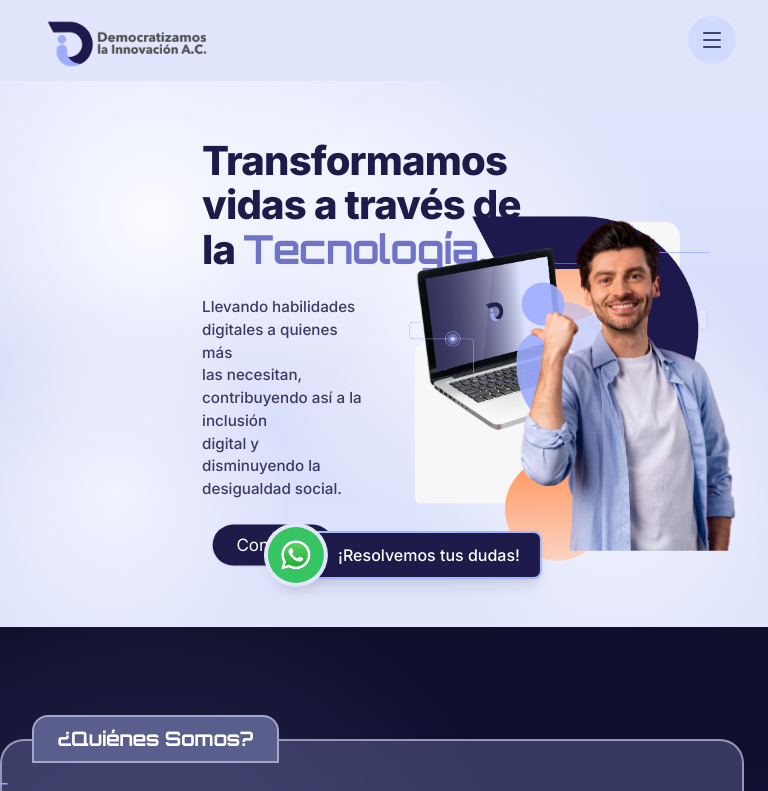
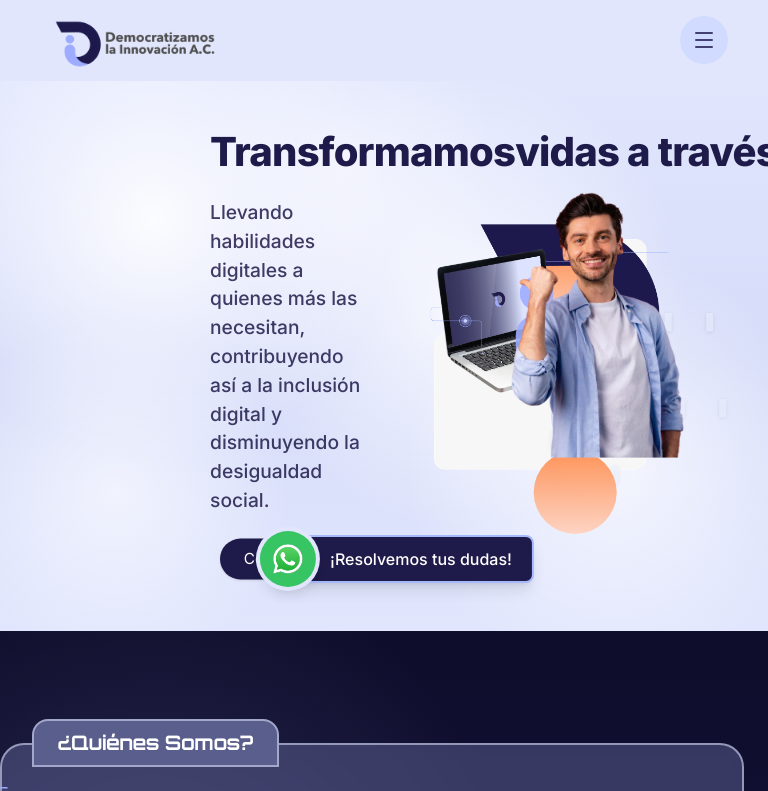
Before and after one commit to torozcodli/DemocratizamosWeb, a Next.js app: page / in a window 768 px wide. Shown: the top 791 px of the page. Built offline with nearby package versions, Linux system fonts and the light colour scheme; a web font is replaced by a local one.

Commit message:
refactor: make Hero and Navbar fully responsive by breakpoint ranges - unify containers, remove negative offsets in tablet, implement fluid typography, and maintain desktop (xl+) unchanged

```diff
--- a/src/app/globals.css
+++ b/src/app/globals.css
@@ -160,8 +160,8 @@
   /* Desktop - NO aplicar ningún estilo, dejar que las clases de Tailwind funcionen */
 
 
-  /* Fix para laptop y backplate más chicos solo en iPad */
-  @media (min-width: 768px) and (max-width: 1023px) {
+  /* Fix para tablet (768-1279px) - NO afectar desktop (xl+) */
+  @media (min-width: 768px) and (max-width: 1279px) {
     .hero-laptop-container {
       transform: scale(0.56) translateY(-3cm) translateX(-3cm) !important;
     }
@@ -177,57 +177,13 @@
     .hero-whatsapp-banner {
       transform: translateX(-4.5cm) !important;
     }
-  }
-  @media (min-width: 1024px) and (max-width: 1279px) {
-    .hero-laptop-container {
-      transform: scale(0.57) translateY(-3cm) translateX(-3cm) !important;
-    }
-    .hero-backplate-container {
-      transform: scale(0.7) translateX(calc(-20% - 2cm - 5px)) !important;
-    }
-    .hero-circle-small {
-      transform: translateY(1.5cm) translateX(-1cm) scale(0.9) !important;
-    }
-    .hero-circle-large {
-      transform: scale(0.6) translateX(6cm) !important;
-    }
-    .hero-whatsapp-banner {
-      transform: translateX(-4.5cm) !important;
-    }
-  }
-
-  /* Fix para texto más chico y más a la derecha solo en iPad */
-  @media (min-width: 768px) and (max-width: 1023px) {
-    .hero-section-container {
-      min-height: 450px !important;
-    }
-    .hero-title {
-      font-size: 2.5rem !important;
-      line-height: 1.1 !important;
-      margin-left: 4.5cm !important;
-    }
-    .hero-description {
-      font-size: 0.95rem !important;
-      margin-left: 4.5cm !important;
-      max-width: 45ch !important;
-      line-height: 1.5 !important;
-    }
-    .hero-cta-button {
-      transform: scale(0.85) !important;
-      margin-left: 4.5cm !important;
-    }
-  }
-  @media (min-width: 1024px) and (max-width: 1279px) {
     .hero-section-container {
       min-height: 500px !important;
     }
     .hero-title {
-      font-size: 2.75rem !important;
-      line-height: 1.1 !important;
       margin-left: 4.5cm !important;
     }
     .hero-description {
-      font-size: 1rem !important;
       margin-left: 4.5cm !important;
       max-width: 45ch !important;
       line-height: 1.5 !important;
@@ -237,4 +193,17 @@
       margin-left: 4.5cm !important;
     }
   }
+
+  /* Ajustes específicos para iPad más pequeños (768-1023px) */
+  @media (min-width: 768px) and (max-width: 1023px) {
+    .hero-laptop-container {
+      transform: scale(0.55) translateY(-3cm) translateX(-3cm) !important;
+    }
+    .hero-section-container {
+      min-height: 450px !important;
+    }
+    .hero-cta-button {
+      transform: scale(0.85) !important;
+    }
+  }
 }
--- a/src/components/sections/Hero.tsx
+++ b/src/components/sections/Hero.tsx
@@ -5,7 +5,7 @@ import HeroIllustration from '@/components/landing/HeroIllustration';
 
 export function Hero() {
   return (
-    <section id="inicio" className="pt-8 md:pt-12 lg:pt-14 pb-8 md:pb-12 lg:pb-16 relative w-full overflow-x-clip">
+    <section id="inicio" className="pt-6 sm:pt-8 md:pt-12 xl:pt-14 pb-6 sm:pb-8 md:pb-12 xl:pb-16 relative w-full overflow-x-clip">
       {/* Background */}
       <div
         className="absolute inset-0 z-0"
@@ -21,44 +21,40 @@ export function Hero() {
         }}
       />
 
-      <div className="max-w-7xl mx-auto pl-0 pr-4 sm:pr-6 md:pl-8 md:pr-8 lg:pl-0 lg:pr-8 relative z-10">
-        <div className="hero-section-container grid grid-cols-1 md:grid-cols-2 md:gap-10 lg:gap-14 items-center relative min-h-[500px] md:min-h-[600px] lg:min-h-[700px]">
+      <div className="max-w-7xl mx-auto w-full px-4 sm:px-6 md:px-10 xl:px-8 relative z-10">
+        <div className="hero-section-container grid grid-cols-1 md:grid-cols-2 md:gap-8 lg:gap-10 xl:gap-14 items-center relative min-h-[500px] md:min-h-[550px] xl:min-h-[700px]">
           {/* Lado izquierdo */}
-          <div className="space-y-6 md:space-y-6 lg:space-y-8 lg:-ml-18 z-10">
-            <h1 className="hero-title font-inter font-extrabold text-[#1E1A49] text-[48px] sm:text-[56px] md:text-[56px] lg:text-[72px] leading-[1.1] tracking-[-0.02em]">
+          <div className="space-y-4 sm:space-y-5 md:space-y-6 xl:space-y-8 xl:-ml-18 z-10 order-1 md:order-1">
+            <h1 className="hero-title font-inter font-extrabold text-[#1E1A49] text-[clamp(32px,8vw,56px)] md:text-[clamp(40px,5vw,56px)] xl:text-[72px] leading-[1.1] tracking-[-0.02em]">
               Transformamos
-              <br className="hidden md:block" />
+              <br className="hidden xl:block" />
               <span className="whitespace-nowrap">vidas a través de</span>
-              <br className="hidden md:block" />
+              <br className="hidden xl:block" />
               <span className="whitespace-nowrap">
                 <span>la </span>
                 <span className="tech-word text-[#6F74C9]">Tecnología.</span>
               </span>
             </h1>
 
-            <p className="hero-description mt-4 max-w-[52ch] text-left text-[22px] md:text-[20px] lg:text-[22px] font-medium leading-normal text-[#1E1A49]/85">
-              Llevando habilidades digitales a quienes más
-              <br className="hidden md:block" />
-              las necesitan, contribuyendo así a la inclusión
-              <br className="hidden md:block" />
-              digital y disminuyendo la desigualdad social.
+            <p className="hero-description mt-3 sm:mt-4 max-w-[52ch] text-left text-[clamp(16px,4vw,20px)] md:text-[clamp(17px,2.5vw,20px)] xl:text-[22px] font-medium leading-normal text-[#1E1A49]/85">
+              Llevando habilidades digitales a quienes más las necesitan, contribuyendo así a la inclusión digital y disminuyendo la desigualdad social.
             </p>
 
             <a href="https://wa.me/+5216145871758" target="_blank" rel="noopener noreferrer">
-              <Button variant="primary" className="hero-cta-button -mt-1 text-xl px-7 py-2.5">
+              <Button variant="primary" className="hero-cta-button -mt-1 text-[clamp(16px,4vw,20px)] md:text-lg xl:text-xl px-6 md:px-7 py-2 md:py-2.5">
                 {homeContent.hero.cta}
               </Button>
             </a>
           </div>
 
           {/* Lado derecho - Ilustración compuesta */}
-          <div className="relative md:absolute md:bottom-0 md:-right-8 lg:-right-8 xl:-right-16 md:w-[58%] flex items-end justify-end">
-            <HeroIllustration className="w-full max-w-[620px] md:max-w-[500px] lg:max-w-[620px] mx-auto" />
+          <div className="relative md:relative xl:absolute xl:bottom-0 xl:-right-16 md:w-full xl:w-[58%] flex items-end justify-center md:justify-end order-2 md:order-2">
+            <HeroIllustration className="w-full max-w-[400px] sm:max-w-[450px] md:max-w-[480px] lg:max-w-[520px] xl:max-w-[620px] mx-auto" />
           </div>
 
           {/* Banner WhatsApp pegado al borde derecho */}
-          <div className="hero-whatsapp-banner absolute bottom-0 right-4 md:right-6 lg:right-0 z-50">
-            <div className="lg:translate-x-[calc(100%-3rem)]">
+          <div className="hero-whatsapp-banner absolute bottom-0 right-4 md:right-6 xl:right-0 z-50 order-3">
+            <div className="xl:translate-x-[calc(100%-3rem)]">
               <WhatsAppBanner />
             </div>
           </div>
--- a/src/components/sections/Navbar.tsx
+++ b/src/components/sections/Navbar.tsx
@@ -31,9 +31,9 @@ export function Navbar() {
       )}
     >
       <div className="w-full">
-        <div className="max-w-7xl mx-auto pl-0 pr-4 sm:pr-6 md:pl-8 md:pr-8 lg:pl-0 lg:pr-8">
+        <div className="max-w-7xl mx-auto w-full px-4 sm:px-6 md:px-10 xl:px-8">
           <div className="flex h-16 md:h-20 items-center justify-between">
-            <div className="lg:ml-0">
+            <div>
               <Logo />
             </div>
             <div className="hidden xl:flex xl:items-center xl:gap-4">
@@ -72,7 +72,7 @@ export function Navbar() {
         </div>
         {isOpen && (
           <div className="xl:hidden py-4 space-y-4 border-t border-navy-200/30 mt-2">
-            <div className="max-w-7xl mx-auto pl-0 pr-4 sm:pr-6 md:pl-8 md:pr-8 lg:pl-0 lg:pr-8">
+            <div className="max-w-7xl mx-auto w-full px-4 sm:px-6 md:px-10 xl:px-8">
               {siteConfig.navigation.map((item) => {
                 const isActive = item.href === '#inicio';
                 return (
```
